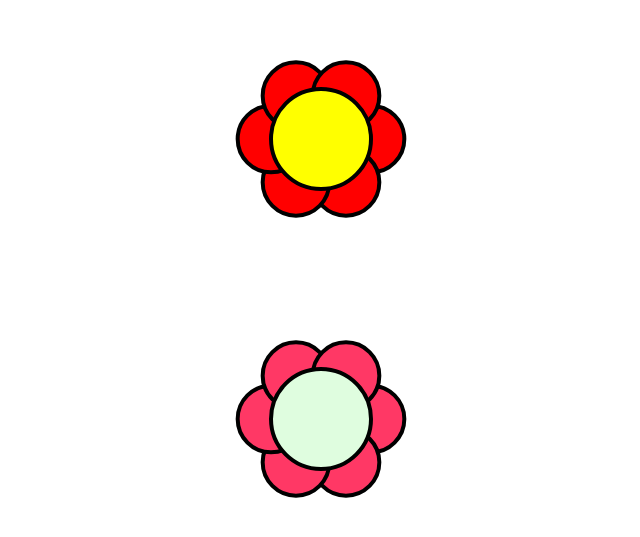
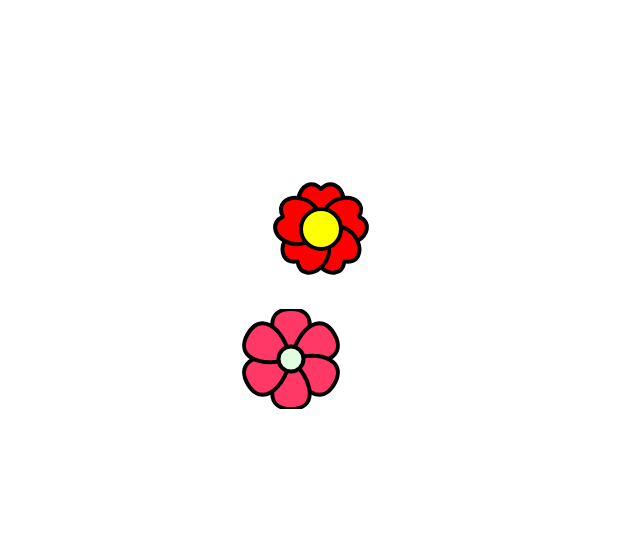
Before and after one commit to Albx68/plant, a React (Vite) app: page / in a window 1280 px wide. Shown: the part 121-658 px from the top of the page, without its empty margins (319-959 px from the left). Built offline with nearby package versions, Linux system fonts and the light colour scheme.

Commit message:
draw out new flower types

```diff
--- a/src/App.tsx
+++ b/src/App.tsx
@@ -1,22 +1,21 @@
 import "./App.css";
 import Flower from "./components/Flowers/Flower";
+import { TFlower } from "./utils/types/Flower";
 
 const defaultFlower = {
-  name: "Sunflower",
   radius: 50,
   petalCount: 6,
-  petalHeight: 90,
+  petalHeight: 50,
   petalColor: "#ff3865",
   baseColor: "#dffddf",
 };
-const flowerData = [
+const flowerData: TFlower[] = [
   {
-    name: "Sunflower",
-    radius: 50,
-    petalCount: 6,
-    petalHeight: 90,
+    petalCount: 5,
+    petalHeight: 80,
     petalColor: "red",
     baseColor: "yellow",
+    petalType: "heart",
   },
   defaultFlower,
 ];
--- a/src/components/Flowers/Flower.tsx
+++ b/src/components/Flowers/Flower.tsx
@@ -1,49 +1,51 @@
-import { getEllipses } from "../../utils/helpers/getEllipses";
+import { getPetalPaths } from "../../utils/helpers/path";
 import { TFlower } from "../../utils/types/Flower";
 
-const Flower = ({
-  radius,
+const DefaultFlower = ({
   petalCount,
   petalHeight,
-  petalColor,
-  baseColor,
+  petalColor = "pink",
+  strokeColor = "black",
+  baseColor = "yellow",
+  petalType = "flower",
 }: TFlower) => {
-  const height = radius * 2 + petalHeight * 2;
-  const width = radius * 2 + petalHeight * 2;
-  const cx = width / 2;
-  const cy = height / 2;
-  const ellipses = getEllipses({
-    centerX: cx,
-    centerY: cy,
-    radius,
-    ellipseCount: petalCount,
-    svgHeight: height,
-    svgWidth: width,
-    petalOffset: 1.5,
-  });
+  const angleStep = 360 / petalCount; // Angle between petals
+
+  // Generate the path for a single petal
+  const path = getPetalPaths({ type: petalType, petalHeight });
   return (
-    <svg width={width} height={height}>
-      {ellipses.map((ellipse, index) => {
-        return (
-          <ellipse
-            key={index}
-            {...ellipse}
-            fill={petalColor}
-            stroke="black"
-            strokeWidth={4}
-          />
-        );
-      })}
+    <svg
+      width={petalHeight * 2}
+      height={petalHeight * 2}
+      viewBox={`${-petalHeight} ${-petalHeight} ${petalHeight * 2} ${
+        petalHeight * 2
+      }`}
+      xmlns="http://www.w3.org/2000/svg"
+    >
+      {Array.from({ length: petalCount }).map((_, index) => (
+        <path
+          key={index}
+          d={path}
+          fill={petalColor}
+          stroke={strokeColor}
+          strokeWidth="4"
+          transform={`rotate(${index * angleStep})`}
+          strokeLinecap="round"
+          strokeLinejoin="round"
+        />
+      ))}
+
+      {/* Optional center for the flower */}
       <circle
-        cx={cx}
-        cy={cy}
-        r={radius}
+        cx="0"
+        cy="0"
+        r={petalHeight / 4}
         fill={baseColor}
-        strokeWidth={4}
         stroke="black"
+        strokeWidth="4"
       />
     </svg>
   );
 };
 
-export default Flower;
+export default DefaultFlower;
--- a/src/utils/helpers/getEllipses.ts
+++ b/src/utils/helpers/getEllipses.ts
@@ -15,7 +15,7 @@ export const getEllipses = ({
   ellipseCount,
   svgWidth,
   svgHeight,
-  petalOffset = 1.5,
+  petalOffset = 2,
 }: IGetEllipses) => {
   //this will offset petal distance from center, higher the number, less distance from center
 
@@ -26,11 +26,11 @@ export const getEllipses = ({
   // Calculate ellipse size based on number of petals, ensuring they fit in the SVG container
   const ellipseRx = Math.min(
     maxRadiusX / Math.sqrt(ellipseCount),
-    radius / petalOffset
+    svgHeight / petalOffset
   ); // Scale by number of petals and radius
   const ellipseRy = Math.min(
     maxRadiusY / Math.sqrt(ellipseCount),
-    radius / petalOffset
+    svgHeight / petalOffset
   );
 
   const ellipses: { cx: number; cy: number; rx: number; ry: number }[] = [];
```
Also changed, not shown: src/utils/types/Flower.ts (+6 -4 lines).
